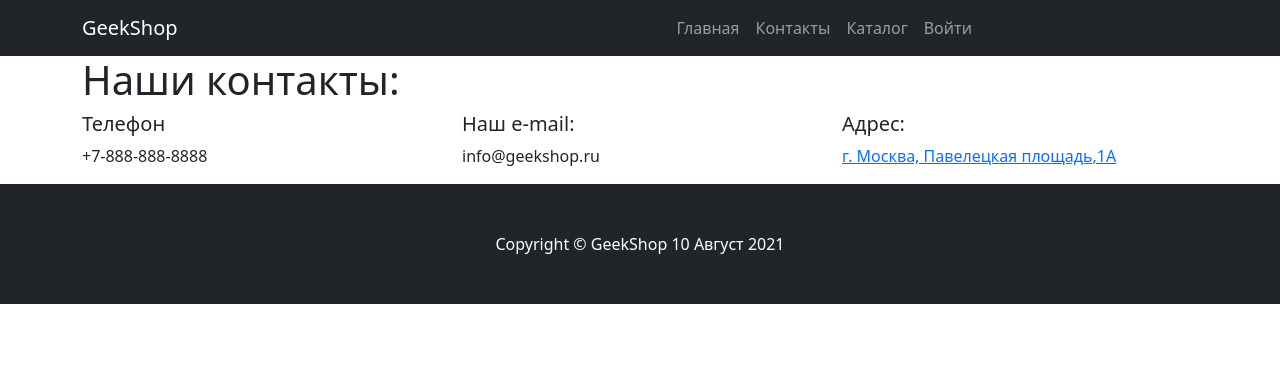
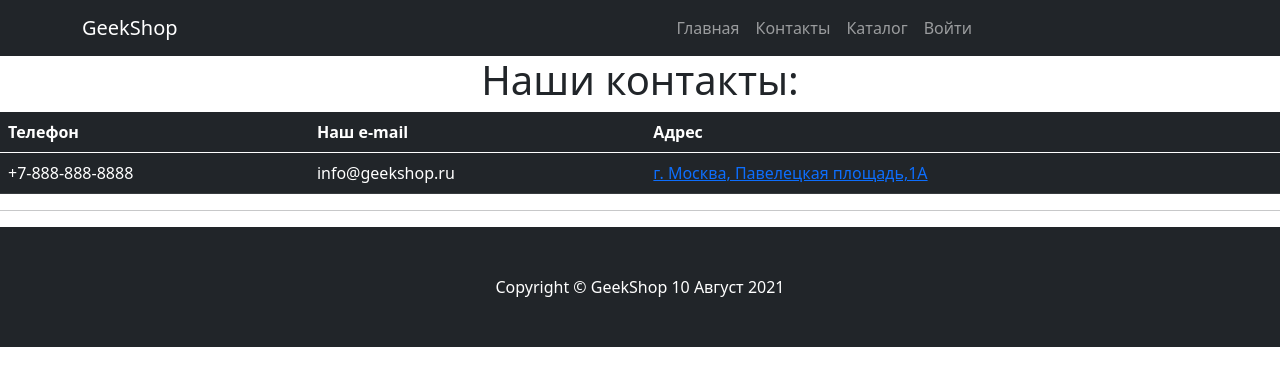
Before and after one commit to KulkovN/geekshop, a Django app: page /products/show_contacts/ in a window 1280 px wide. Shown: the top 386 px of the page. Run offline with Django 3.2, Linux system fonts and the light colour scheme; some libraries are stand-ins or nearby versions.

Commit message:
ref bootsrap

```diff
--- a/products/templates/products/contacts.html
+++ b/products/templates/products/contacts.html
@@ -6,37 +6,30 @@
 {% endblock css  %}
 
 {% block content %}
-	<div class="container">
-  			<div class="row">
-  			  <div class="col">
+	<div class="text-center">
 				<h1>Наши контакты: </h1>
-			</div>
-		</div>
 	</div>
-	<div>
-		<div>
-		<div class="container">
-  			<div class="row">
-  			  <div class="col">
-  					<h5>Телефон</h5>
-					<p>+7-888-888-8888</p>
-  			  </div>
-  			  <div class="col">
-  			    <h5>Наш e-mail: </h5>
-				<p>info@geekshop.ru</p>
-  			  </div>
-  			  <div class="col">
-  			    <h5>Адрес:</h5>
-				<a href="https://yandex.ru/maps/213/moscow/?ll=37.640530%2C55.730589&mode=whatshere&whatshere%5Bpoint%5D=37.638947%2C55.730928&whatshere%5Bzoom%5D=17.47&z=17.47"><p>г. Москва, Павелецкая площадь,1А</p></a>
-  			  </div>
-  			</div>
-		</div>
+		{% comment %} <div class="container"> {% endcomment %}
+			<table class="table table-dark table-hover">
+  				<thead>
+				<tr>
+					<th scope="col">Телефон</th>
+					<th scope="col">Наш e-mail</th>
+					<th scope="col">Адрес</th>
+				</tr>
+				</thead>
+				<tbody>
+					<td>+7-888-888-8888</td>
+					<td>info@geekshop.ru</td>
+					<td><a href="https://yandex.ru/maps/213/moscow/?ll=37.640530%2C55.730589&mode=whatshere&whatshere%5Bpoint%5D=37.638947%2C55.730928&whatshere%5Bzoom%5D=17.47&z=17.47">г. Москва, Павелецкая площадь,1А</a></td>
+				</tbody>
+  			</table>
+		{% comment %} </div> {% endcomment %}
+		<hr>
 		<script type="text/javascript" charset="utf-8" async src="https://api-maps.yandex.ru/services/constructor/1.0/js/?um=constructor%3Ac6e36197b2fb1d49035d80d91f67c14905758e077783a4fe81c43e4753c90ef1&amp;width=100%25&amp;height=500&amp;lang=ru_RU&amp;scroll=true"></script>
 	</div>
 </div>
 {% endblock content %}
-		{% comment %} <div class="clr"></div>
-	</div>	 {% endcomment %}
 {% block footer %}
     <footer class="py-5 bg-dark">
     <div class="container">
```
Also changed, not shown: users/templates/users/profile.html (+14 -5 lines).
